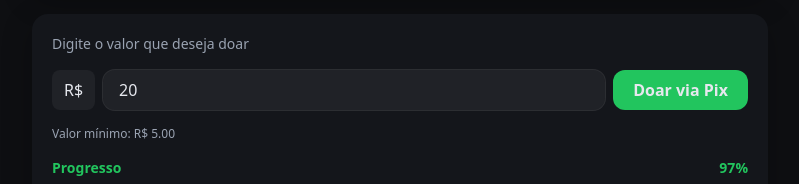
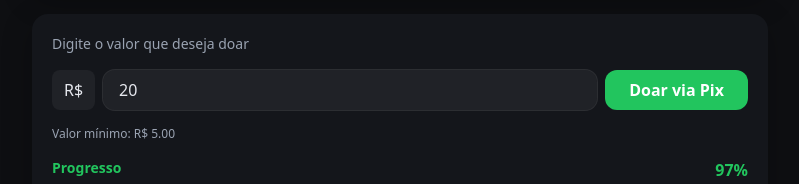
Before and after one commit to testechatsecundario-dev/facaobem, a Next.js app: page /chiquinho in a window 1280 px wide. Shown: the part 608-792 px from the top of the page, without its empty margins (240-1039 px from the left). Built offline with nearby package versions, Linux system fonts and the light colour scheme.

Commit message:
Update DonateForm.tsx

```diff
--- a/components/DonateForm.tsx
+++ b/components/DonateForm.tsx
@@ -69,7 +69,7 @@ export default function DonateForm({ slug }: { slug: string }) {
           <button
             type="submit"
             disabled={loading}
-            className="whitespace-nowrap rounded-xl bg-green-500 hover:bg-green-600 disabled:opacity-60 px-5 py-2 font-semibold"
+            className="whitespace-nowrap rounded-xl bg-green-500 hover:bg-green-600 disabled:opacity-60 px-6 py-2 font-semibold text-white"
           >
             {loading ? 'Gerando Pix...' : 'Doar via Pix'}
           </button>
@@ -84,7 +84,7 @@ export default function DonateForm({ slug }: { slug: string }) {
         <div className="space-y-2">
           <div className="flex justify-between text-sm font-bold text-green-500">
             <span>Progresso</span>
-            <span>97%</span>
+            <span className="text-base font-extrabold">97%</span>
           </div>
           <div className="progress"><div /></div>
         </div>
```
